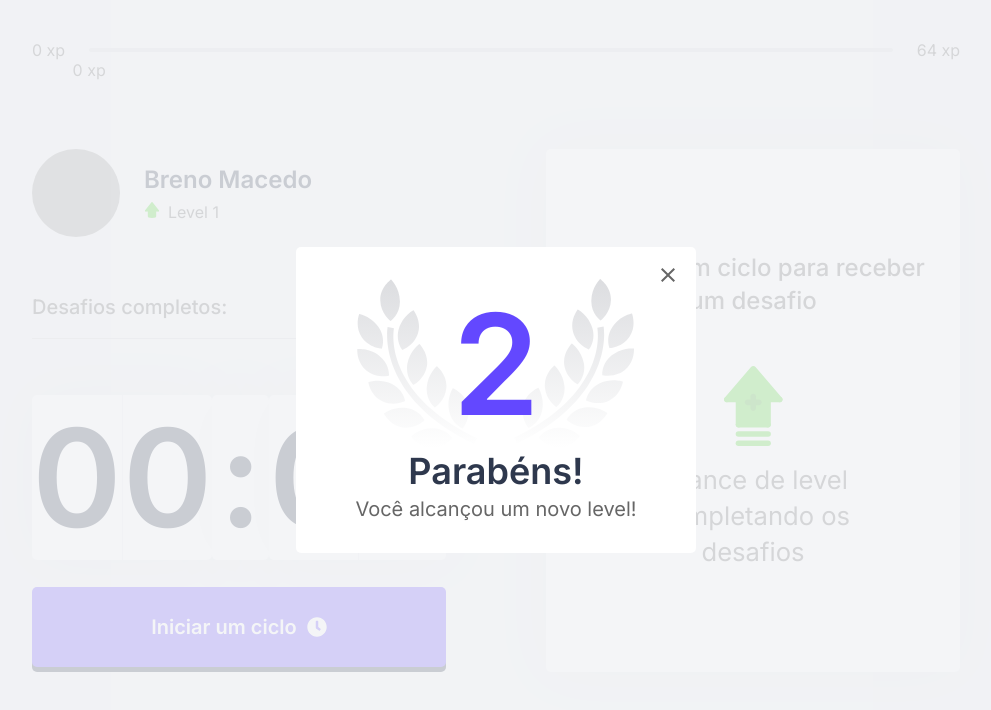
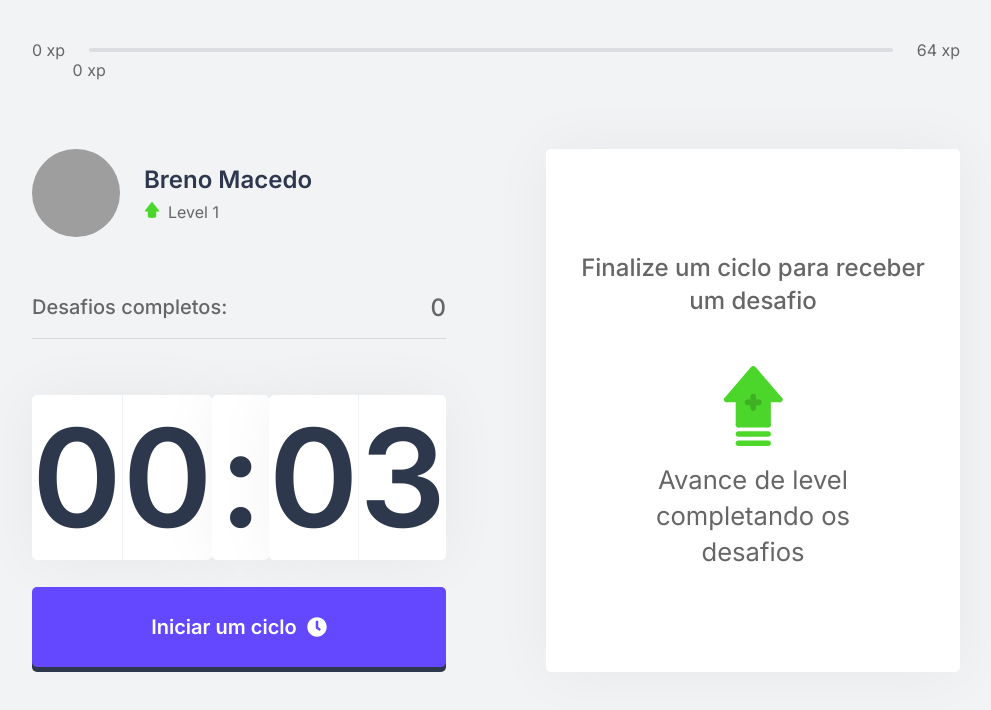
Before and after one commit to brenomacedo/NLW4-react, a Next.js app: page / in a window 1280 px wide. Shown: the top 710 px of the page, without its empty margins (144-1135 px from the left). Built offline with nearby package versions, Linux system fonts and the light colour scheme; grey boxes are pictures that could not be loaded.

Commit message:
finalApp

```diff
--- a/src/components/LevelUpModal.tsx
+++ b/src/components/LevelUpModal.tsx
@@ -1,15 +1,20 @@
+import { useContext } from 'react'
+import { ChallangesContext } from '../contexts/ChallangesContext'
 import styles from '../styles/components/LevelUpModal.module.css'
 
 export default function LevelUpModal() {
+
+    const { level, closeModal } = useContext(ChallangesContext)
+
     return (
         <div className={styles.overlay}>
             <div className={styles.container}>
-                <header>2</header>
+                <header>{level}</header>
 
                 <strong>Parabéns!</strong>
                 <p>Você alcançou um novo level!</p>
 
-                <button type="button">
+                <button type="button" onClick={closeModal}>
                     <img src="/icons/close.svg" alt="Fechar"/>
                 </button>
             </div>
--- a/src/contexts/ChallangesContext.tsx
+++ b/src/contexts/ChallangesContext.tsx
@@ -19,6 +19,7 @@ interface ChallangesContextData {
     resetChallange: () => void
     experienceNextLevel: number
     completeChallange: () => void
+    closeModal: () => void
 }
 
 interface ChallangesProviderData {
@@ -36,6 +37,8 @@ const ChallangesProvider:FC<ChallangesProviderData> = ({ children, initialLevel,
     const [challangesCompleted, setChallangesCompleted] = useState(initialChallangesCompleted ?? 0)
 
     const [activeChallange, setActiveChallange] = useState(null)
+
+    const [isModalOpen, setIsModalOpen] = useState(false)
 
     const experienceNextLevel = Math.pow((level + 1)*4,2)
 
@@ -64,8 +67,13 @@ const ChallangesProvider:FC<ChallangesProviderData> = ({ children, initialLevel,
         }
     }
 
+    function closeModal() {
+        setIsModalOpen(false)
+    }
+
     function levelUp() {
         setLevel(level + 1)
+        setIsModalOpen(true)
     }
 
     function resetChallange() {
@@ -94,10 +102,10 @@ const ChallangesProvider:FC<ChallangesProviderData> = ({ children, initialLevel,
     return (
         <ChallangesContext.Provider value={{ level, currentExperience, challangesCompleted,
         startNewChallange, levelUp, activeChallange, resetChallange, experienceNextLevel,
-        completeChallange }}>
+        completeChallange, closeModal }}>
             {children}
 
-            <LevelUpModal />
+            {isModalOpen && <LevelUpModal />}
         </ChallangesContext.Provider>
     )
 }
--- a/src/styles/components/LevelUpModal.module.css
+++ b/src/styles/components/LevelUpModal.module.css
@@ -47,4 +47,5 @@
     top: 0.5rem;
     background: transparent;
     border: 0;
+    font-size: 0;
 }
```
